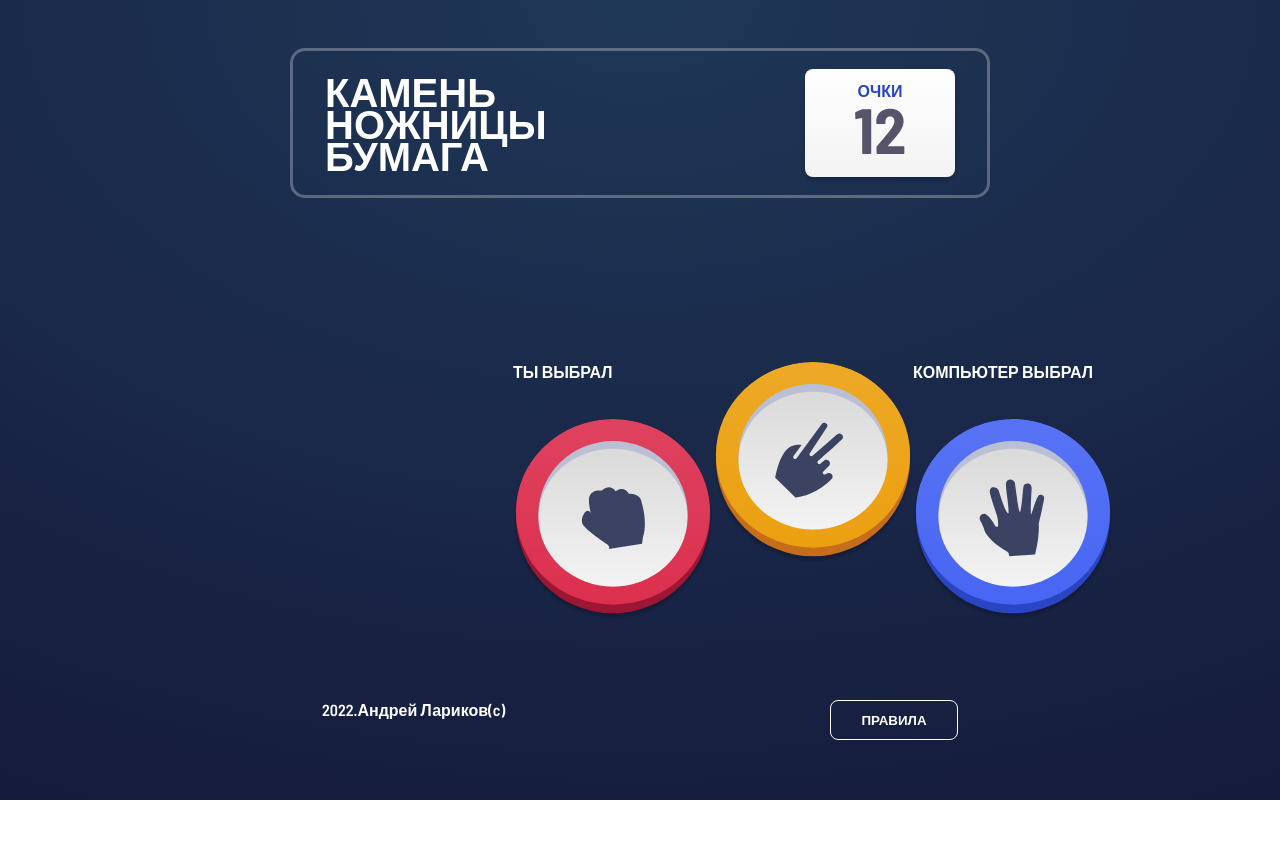
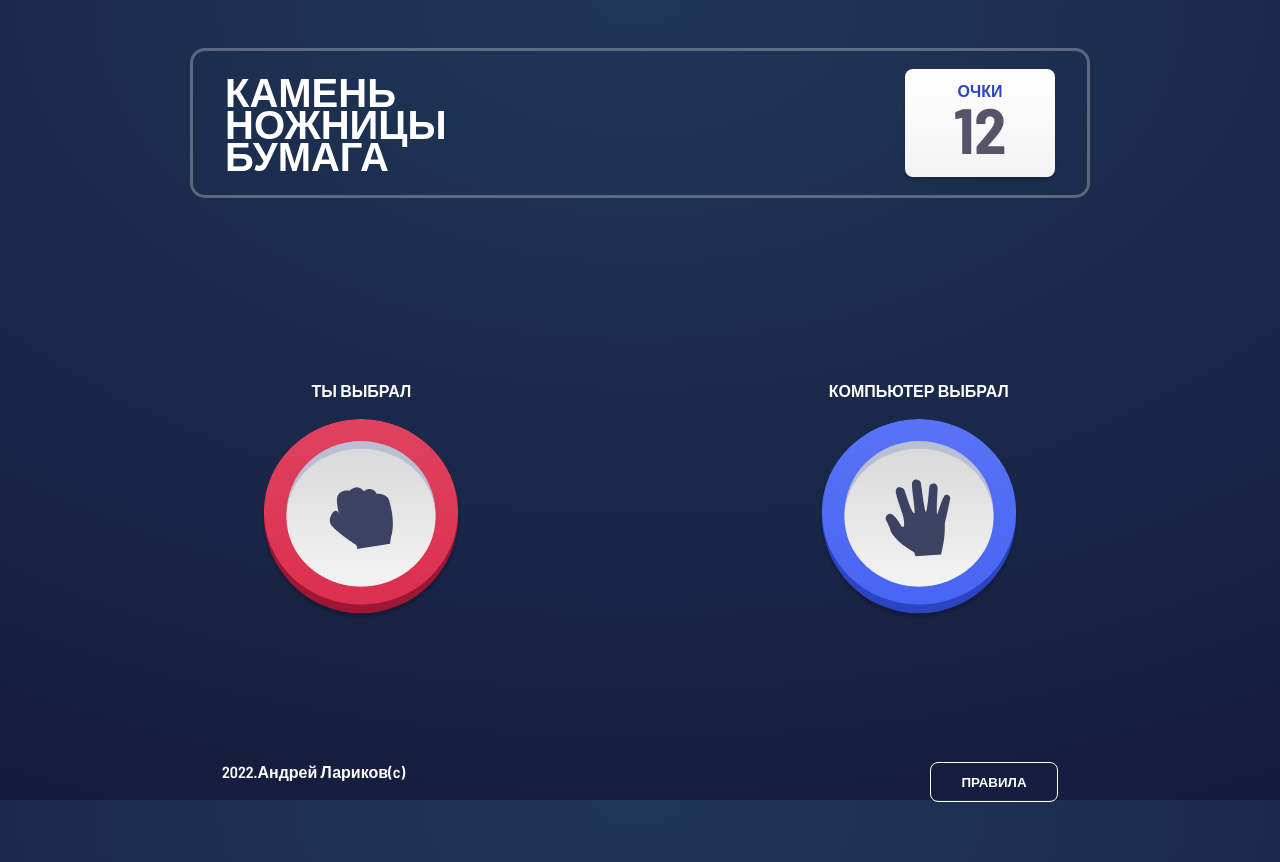
Before and after one commit to larikov174/rock-paper-scissors, a React (Vite) app: page / in a window 1280 px wide. Before the commit the page ends 800 px from the top, so only its background shows below. Built offline with nearby package versions, Linux system fonts and the light colour scheme.

Commit message:
fix: code clean up\

```diff
--- a/src/components/App.jsx
+++ b/src/components/App.jsx
@@ -4,7 +4,7 @@ import Game from './Game';
 import Footer from './Footer';
 
 const MainPage = styled.div`
-  width: min(938px, 100%);
+  width: min(900px, 100%);
 	height: 100vh;
   margin: 0 auto;
   display: flex;
--- a/src/components/Footer.jsx
+++ b/src/components/Footer.jsx
@@ -1,12 +1,10 @@
 import styled from 'styled-components';
 
 const Container = styled.footer`
-  position: fixed;
-  bottom: 0;
 	width: 100%;
-  max-width: 700px;
   min-height: 100px;
   padding: 0 32px;
+	margin-top: 50px;
   display: grid;
   grid-template-columns: repeat(2, 1fr);
   grid-template-rows: 1fr;
--- a/src/components/GambleScreen.jsx
+++ b/src/components/GambleScreen.jsx
@@ -4,9 +4,11 @@ import paper from '../assets/paper.svg';
 import scissors from '../assets/scissors.svg';
 
 const Container = styled.section`
-  width: min(254px, calc(100% - 64px));
+  width: 100%;
   height: clamp(188px, 287px, 50vw);
   display: grid;
+	justify-items: center;
+	padding: 0 32px;
   grid-template-columns: repeat(3,1fr);
   grid-template-rows: 1fr 4fr;
   grid-template-areas:
@@ -35,6 +37,7 @@ const Image = styled.img`
 
 const Title = styled.p`
   grid-area: ${(props) => props.area};
+	align-self: center;
 `;
 
 const GambleScreen = () => {
@@ -44,7 +47,7 @@ const GambleScreen = () => {
       <Image src={rock} area="playerPickImage" />
       <Title area="housePickText">Компьютер выбрал</Title>
       <Image src={paper} area="housePickImage" />
-      <Image src={scissors} area="resultArea" />
+      {/* <Image src={scissors} area="resultArea" /> */}
     </Container>
   );
 };
--- a/src/components/Header.jsx
+++ b/src/components/Header.jsx
@@ -8,7 +8,7 @@ const MainContainer = styled.header`
   margin: 48px auto 0;
   border: 3px solid rgba(255, 255, 255, 0.28);
   border-radius: 15px;
-  width: min(700px, calc(100% - 64px));
+  width: 100%;
   min-height: 150px;
   @media screen and (max-width: 800px) {
     padding: 0 23px;
```
